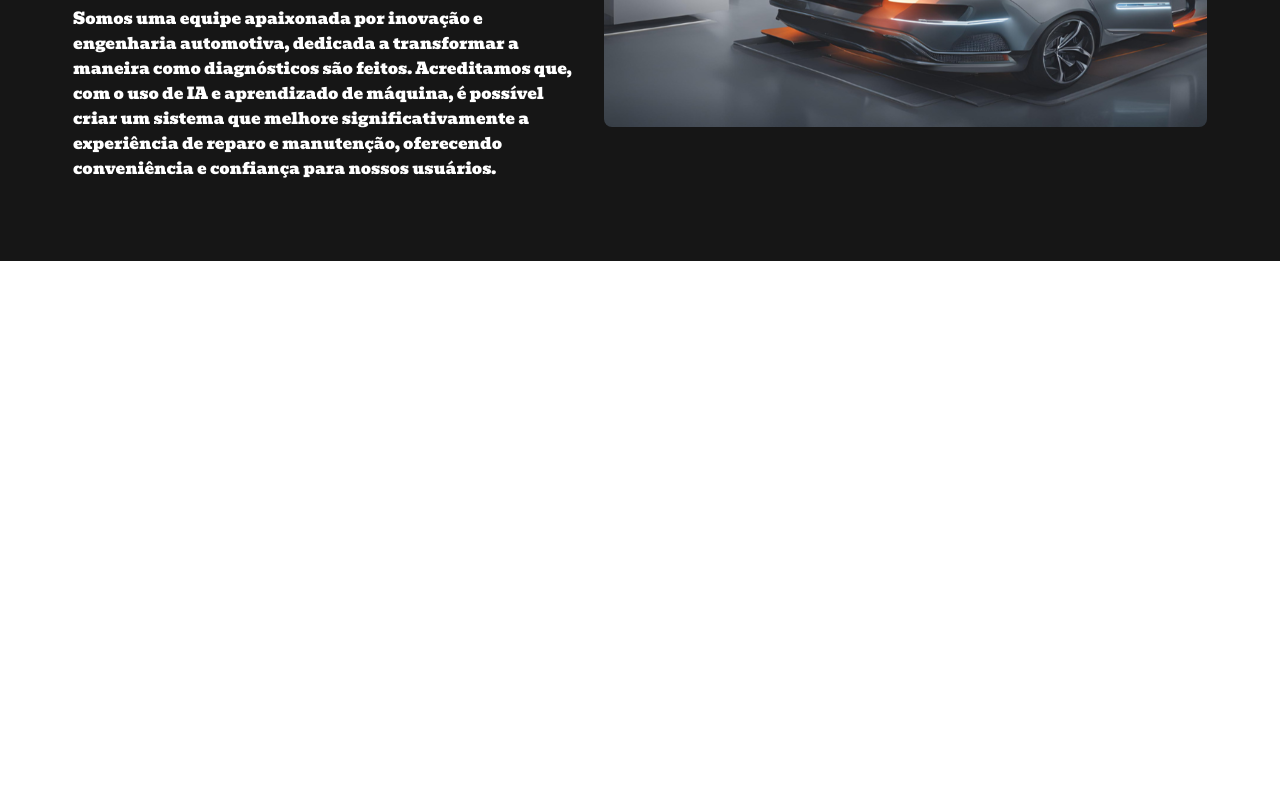
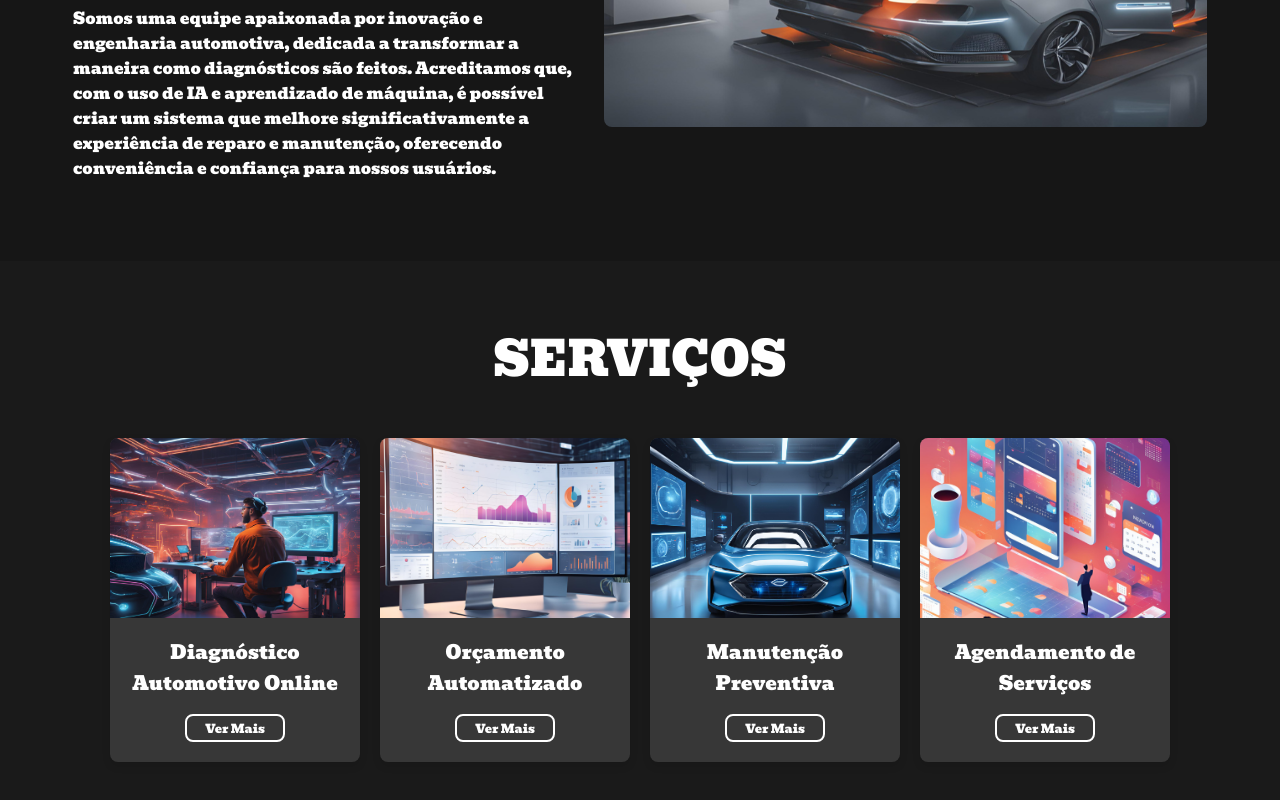
Before and after one commit to ntncaue/DriveInsight, a React (Vite) app: page / in a window 1280 px wide. Shown: the part 1301-2101 px from the top of the page. Before the commit the page ends 1562 px from the top, so only its background shows below. Built offline with nearby package versions, Linux system fonts and the light colour scheme.

Commit message:
Section "Serviços" desenvolvidade e estilizada

```diff
--- a/src/routes/Home/Home.tsx
+++ b/src/routes/Home/Home.tsx
@@ -1,6 +1,10 @@
 import React from 'react';
 import styles from '../../style/Home.module.css'
 import aboutImage from '../../../public/about.png';
+import diagnosis from '../../../public/diagnosis.png';
+import budget from '../../../public/budget.png';
+import maintenance from '../../../public/maintenance.png';
+import scheduling from '../../../public/scheduling.png';
 
 
 const Home: React.FC = () => {
@@ -39,6 +43,33 @@ const Home: React.FC = () => {
         </div>
       </section>
 
+      {/* Seção Serviços */}
+      <section className={styles.servicesSection}>
+        <h2 className={styles.servicesTitle}>SERVIÇOS</h2>
+        <div className={styles.servicesGrid}>
+          <div className={styles.serviceCard}>
+            <img src={diagnosis} alt="Diagnóstico Automotivo Online" />
+            <h3>Diagnóstico Automotivo Online</h3>
+            <button className={styles.serviceButton}>Ver Mais</button>
+          </div>
+          <div className={styles.serviceCard}>
+            <img src={budget} alt="Orçamento Automatizado" />
+            <h3>Orçamento Automatizado</h3>
+            <button className={styles.serviceButton}>Ver Mais</button>
+          </div>
+          <div className={styles.serviceCard}>
+            <img src={maintenance} alt="Manutenção Preventiva" />
+            <h3>Manutenção Preventiva</h3>
+            <button className={styles.serviceButton}>Ver Mais</button>
+          </div>
+          <div className={styles.serviceCard}>
+            <img src={scheduling} alt="Agendamento de Serviços" />
+            <h3>Agendamento de Serviços</h3>
+            <button className={styles.serviceButton}>Ver Mais</button>
+          </div>
+        </div>
+      </section>
+
     </main>
 
 
--- a/src/style/Home.module.css
+++ b/src/style/Home.module.css
@@ -166,3 +166,83 @@
     height: auto;
     border-radius: 8px;
   }
+  /* Seção Serviços */
+.servicesSection {
+    padding: 60px 10px;
+    background-color: #1a1a1a;
+  }
+
+  .servicesTitle {
+    font-family: "Bevan", serif;
+    font-weight: 400;
+    font-style: bold;
+    font-size: 3rem;
+    color: #fff;
+    text-align: center;
+    margin-bottom: 40px;
+  }
+
+  .servicesGrid {
+    display: flex;
+    flex-wrap: wrap;
+    justify-content: center;
+    gap: 20px;
+  }
+
+  .serviceCard {
+    background-color: #373737;
+    border-radius: 8px;
+    overflow: hidden;
+    text-align: center;
+    width: 100%;
+    max-width: 250px;
+    transition: transform 0.3s, box-shadow 0.3s;
+    box-shadow: 0 4px 8px rgba(0, 0, 0, 0.1);
+  }
+
+  .serviceCard img {
+    width: 100%;
+    height: 180px;
+    object-fit: cover;
+  }
+
+  .serviceCard h3 {
+    font-family: "Bevan", serif;
+    font-weight: 400;
+    font-size: 1.2rem;
+    color: #fff;
+    margin: 15px 0;
+  }
+
+  .serviceCard p {
+    font-family: "Bevan", serif;
+    font-size: 0.9rem;
+    color: #ccc;
+    margin-bottom: 15px;
+  }
+
+  .serviceButton {
+    width: 100px;
+    height: 28px;
+    background-color: transparent;
+    color: #fff;
+    border: 2px solid #fff;
+    border-radius: 8px;
+    cursor: pointer;
+    transition: background-color 0.3s;
+    font-family: "Bevan", serif;
+    font-weight: 400;
+    font-style: normal;
+    font-size: 12px;
+    margin-bottom: 20px;
+  }
+
+  .serviceButton:hover {
+    background-color: #fff;
+    color: black;
+  }
+
+  .serviceCard:hover {
+    transform: scale(1.05);
+    box-shadow: 0 6px 12px rgba(0, 0, 0, 0.2);
+  }
```
